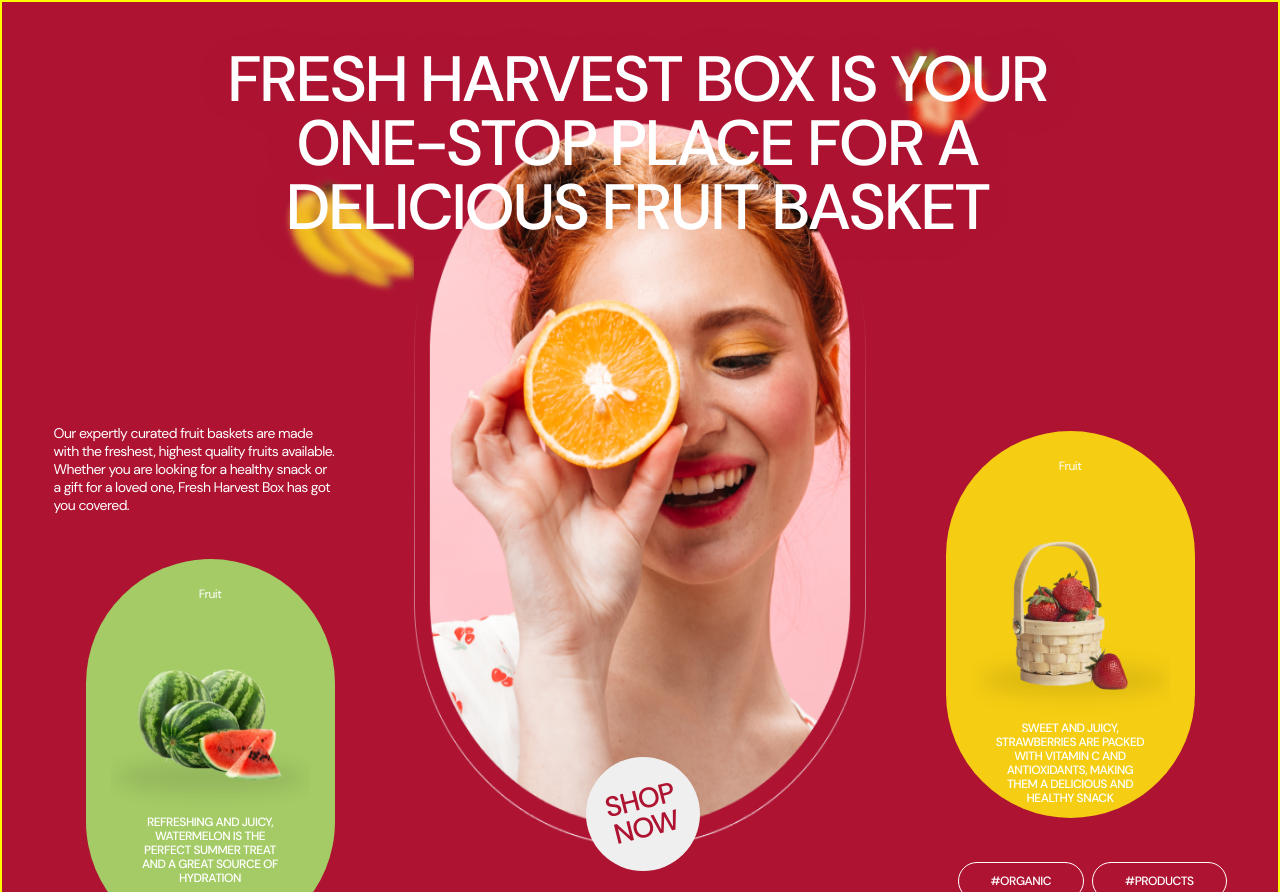
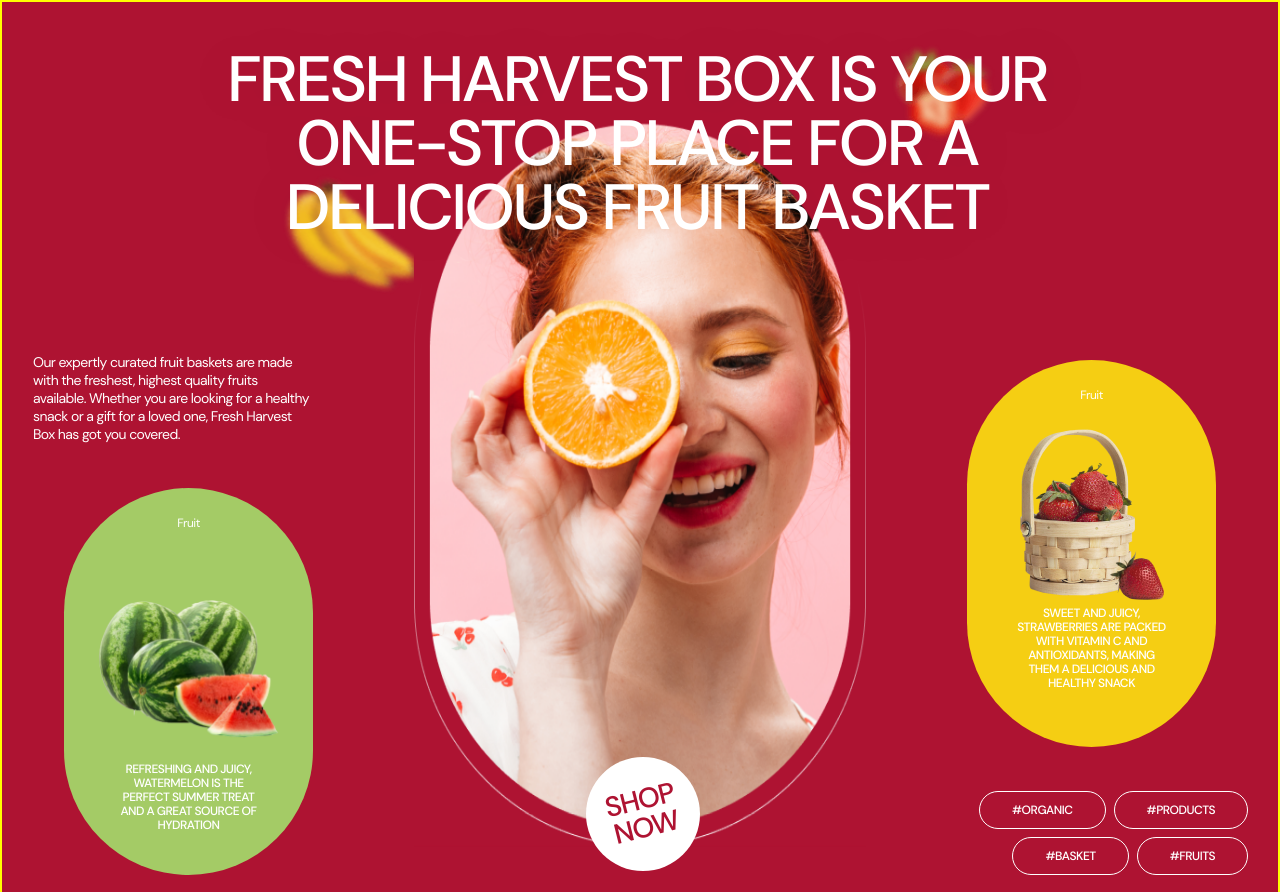
Before and after one commit to dariadrozd2023/21-group-project, a website built with Vite: page src/index.html in a window 1280 px wide. Shown: the part 60-952 px from the top of the page. Built offline with nearby package versions, Linux system fonts and the light colour scheme; files whose address does not match are found by name.

Commit message:
updated hero

```diff
--- a/src/css/hero.css
+++ b/src/css/hero.css
@@ -11,18 +11,7 @@
     filter: blur(12px);
     opacity: 0;
   }
-  100% {
-    -webkit-filter: blur(0px);
-    filter: blur(0px);
-    opacity: 1;
-  }
-}
-@keyframes text-focus-in {
-  0% {
-    -webkit-filter: blur(12px);
-    filter: blur(12px);
-    opacity: 0;
-  }
+
   100% {
     -webkit-filter: blur(0px);
     filter: blur(0px);
@@ -30,10 +19,21 @@
   }
 }
 
-.hero {
-  background: #ae1332;
-  padding-bottom: 150px;
+@keyframes text-focus-in {
+  0% {
+    -webkit-filter: blur(12px);
+    filter: blur(12px);
+    opacity: 0;
+  }
+
+  100% {
+    -webkit-filter: blur(0px);
+    filter: blur(0px);
+    opacity: 1;
+  }
 }
+
+
 .hero-container {
   margin-top: 60px;
   padding-top: 154px;
@@ -52,12 +52,14 @@
   margin: auto;
   margin-bottom: 71px;
 }
+
 @media screen and (min-width: 768px) {
   .background {
     max-width: 452px;
     height: 702px;
     margin-bottom: 79px;
   }
+
   .hero-photo {
     width: 486px;
     height: 742px;
@@ -69,6 +71,7 @@
   top: -10%;
   left: 79%;
 }
+
 .dec-babnan {
   position: absolute;
   top: 2%;
@@ -76,6 +79,7 @@
   transform: rotate(20deg);
   z-index: 1;
 }
+
 @media only screen and (min-width: 768px) {
   .dec-babnan {
     top: 11%;
@@ -83,6 +87,7 @@
     width: 132px;
     height: 90px;
   }
+
   .dec-straw {
     top: -10%;
     left: 104%;
@@ -90,6 +95,7 @@
     height: 108px;
   }
 }
+
 @media only screen and (min-width: 1280px) {
   .dec-babnan {
     top: 11%;
@@ -99,6 +105,7 @@
     transform: rotate(20deg);
     z-index: 0;
   }
+
   .dec-straw {
     top: -10%;
     left: 104%;
@@ -106,6 +113,7 @@
     height: 120px;
   }
 }
+
 /* url(../img/hero/imagebananas-background-mob@1.png),
     url(../img/hero/imagestrawberry-background-mob@1.png)
 */
@@ -137,6 +145,7 @@
     top: -7%;
   }
 }
+
 @media screen and (min-width: 1280px) {
   .hero-text {
     width: 898px;
@@ -146,6 +155,7 @@
     top: -8%;
   }
 }
+
 .hero-btn {
   position: absolute;
   left: 38%;
@@ -156,17 +166,19 @@
   padding: 0;
 
   color: #ae1332;
-
+  background-color: #ffffff;
   border-radius: 50%;
   border-color: transparent;
   cursor: pointer;
 }
+
 @media screen and (min-width: 768px) {
   .hero-btn {
     width: 114px;
     height: 114px;
   }
 }
+
 .hero-btn:hover,
 .hero-btn:focus {
   color: #a4cb66;
@@ -188,6 +200,7 @@
 
   transition: color var(--anim-active-txt);
 }
+
 @media screen and (min-width: 768px) {
   .hero-btn-txt {
     font-size: 28px;
@@ -201,10 +214,9 @@
 }
 
 .hero-cards {
-  max-width: 279px;
   margin: auto;
-  margin-top: 71px;
 }
+
 @media only screen and (min-width: 768px) {
   .hero-cards {
     display: flex;
@@ -214,11 +226,11 @@
 }
 
 .card-text {
-  font-family: 'DM Sans';
-  font-style: normal;
+  width: 279px;
   font-weight: 400;
   font-size: 14px;
   line-height: 1.29;
+  margin: auto;
   margin-bottom: 44px;
 
   display: flex;
@@ -229,6 +241,7 @@
 
   text-shadow: 0px 4px 70px rgba(0, 0, 0, 0.1);
 }
+
 .top-card {
   background-color: #a4cb66;
   max-width: 249px;
@@ -239,13 +252,9 @@
 }
 
 .top-card-text {
-  font-family: 'DM Sans';
-  font-style: normal;
   font-weight: 400;
   font-size: 12px;
   line-height: 1.17;
-  /* padding: 28px 25px 40px; */
-  /* display: flex; */
   align-items: center;
   text-align: center;
   letter-spacing: -0.04em;
@@ -254,11 +263,38 @@
   margin-bottom: 61px;
 }
 
+.top-card-text.yellow {
+  margin-bottom: 19px;
+}
+
+.hero-imglow {
+  margin-bottom: 17px;
+}
+
 .hero-img {
   display: block;
-
   margin: auto;
 }
+
+.wrap-cards {
+  margin-bottom: 44px;
+}
+
+.tag-list {
+  display: flex;
+  flex-direction: column;
+  gap: 44px;
+}
+
+.tags {
+  display: flex;
+  flex-wrap: wrap;
+  gap: 8px;
+  align-content: center;
+  justify-content: center;
+  padding-left: 0;
+}
+
 .low-card-text {
   width: 155px;
   font-family: 'DM Sans';
@@ -275,21 +311,26 @@
   text-shadow: 0px 4px 70px rgba(0, 0, 0, 0.1);
   margin: auto;
 }
+
 @media only screen and (min-width: 768px) {
   .hero-cards {
-    max-width: 672px;
     justify-content: space-between;
   }
+
   .top-card {
     margin-bottom: 0;
     margin-left: 32px;
   }
+
   .card-text {
     margin-bottom: 45px;
   }
+
   .wrap-cards {
-    max-width: 281px;
+    margin-bottom: 0;
+
   }
+
   .tag-list {
     max-width: 281px;
     display: flex;
@@ -297,23 +338,15 @@
   }
 }
 
-.tags {
-  display: flex;
-  flex-wrap: wrap;
-  margin-top: 44px;
-  margin-bottom: 44px;
-  gap: 8px;
-  align-content: center;
-  justify-content: center;
-  padding-left: 0;
-}
+
+
 @media screen and (min-width: 768px) {
   .tags {
-    margin-top: 44px;
     margin-bottom: 0;
     justify-content: flex-end;
   }
 }
+
 .hero-teg {
   padding: 12px 32px;
   width: 132px;
@@ -340,24 +373,28 @@
 .low-card {
   background-color: #f5ce13;
 }
+
 @media only screen and (min-width: 768px) {
   .low-card {
     margin-right: 32px;
     margin-left: 0;
   }
+
   .hero-teg {
     width: auto;
   }
 }
+
 @media screen and (min-width: 1280px) {
   .hero-cards {
-    max-width: 1173px;
     align-items: flex-end;
   }
+
   .hero-container-deck {
     padding-top: 104px;
   }
 }
+
 @media screen and (min-width: 1280px) {
   .hero-container {
     position: relative;
@@ -378,13 +415,7 @@
   flex-direction: column;
   align-items: center;
 }
+
 .top-card {
   width: 100%;
 }
-.width {
-  width: 281px;
-}
-.hero-imglow {
-  height: 187px;
-  width: 239px;
-}
--- a/src/partials/hero.html
+++ b/src/partials/hero.html
@@ -1,4 +1,4 @@
-<section class="hero">
+<section class="hero section">
   <div class="hero-container container">
     <div class="background">
       <img class="dec-straw" srcset="./img/opt-img/hero/strawberry-hero-mob-w56@1x.png x1,
@@ -33,7 +33,7 @@
           <div class="top-card">
             <h3 class=" top-card-text">Fruit</h3>
             <div class="thamb-hero">
-              <img class="hero-img" src="./img/hero/nwatermelon-mob@1.png" width="239" height="172" />
+              <img class="hero-img" src="./img/hero/watermelon@1.png" width="200" height="172" />
               <p class="low-card-text">
                 Refreshing and juicy, watermelon is the perfect summer treat and
                 a great source of hydration
@@ -52,9 +52,9 @@
 
 
         <div class="top-card low-card">
-          <h3 class="top-card-text">Fruit</h3>
+          <h3 class="top-card-text yellow">Fruit</h3>
           <div class="wrap-cards low-wrap">
-            <img class="hero-img hero-imglow" src="./img/hero/strawberrybox-mob@1.png" width="239" height="187" />
+            <img class="hero-img hero-imglow" src="./img/hero/strawberrybox@1.png" width="162" height="185" />
             <p class="low-card-text">
               Sweet and juicy, strawberries are packed with vitamin C and
               antioxidants, making them a delicious and healthy snack
```
Also changed, not shown: src/img/hero/strawberrybox@1.png (added), src/img/hero/watermelon@1.png (added).
